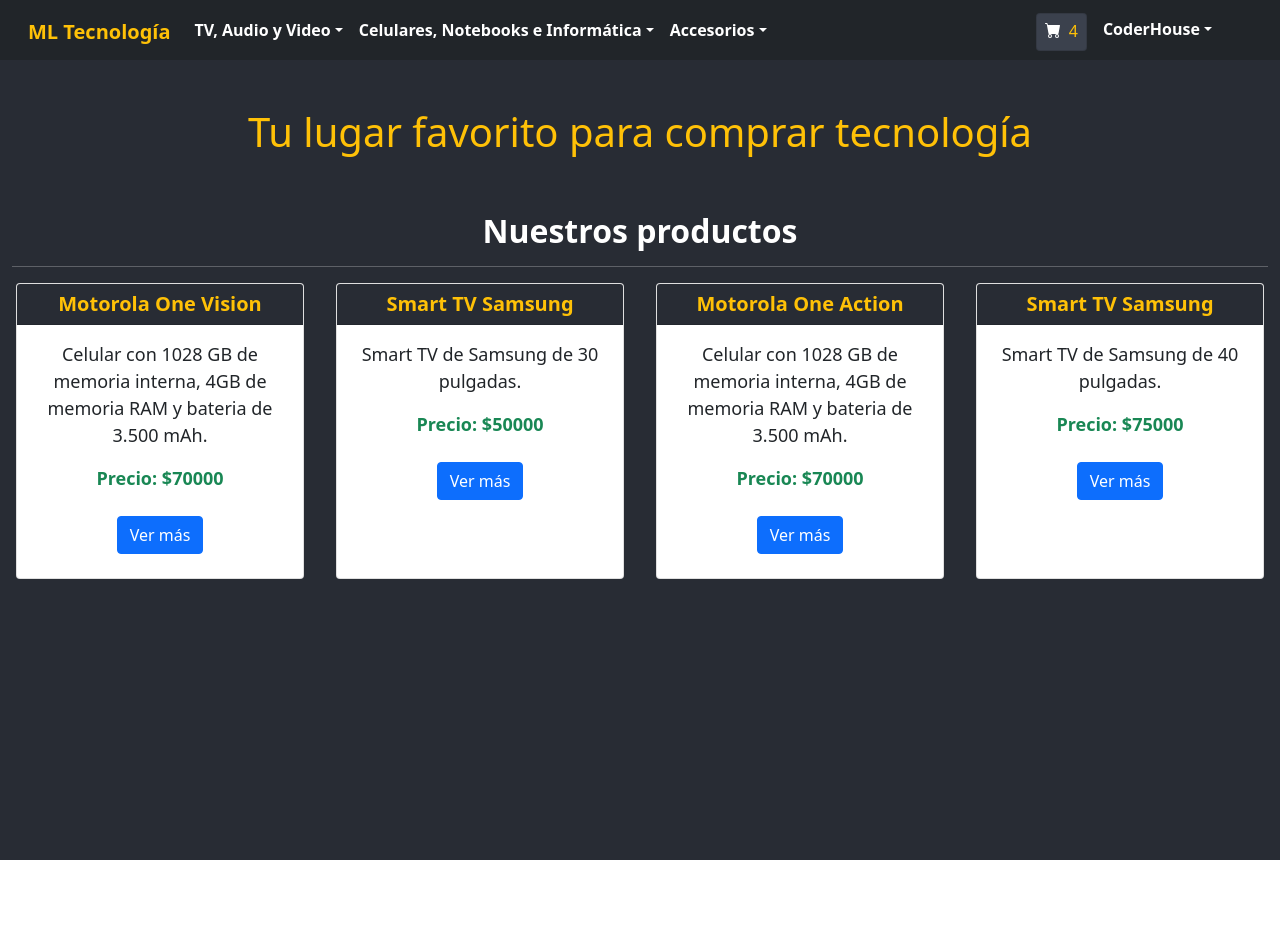
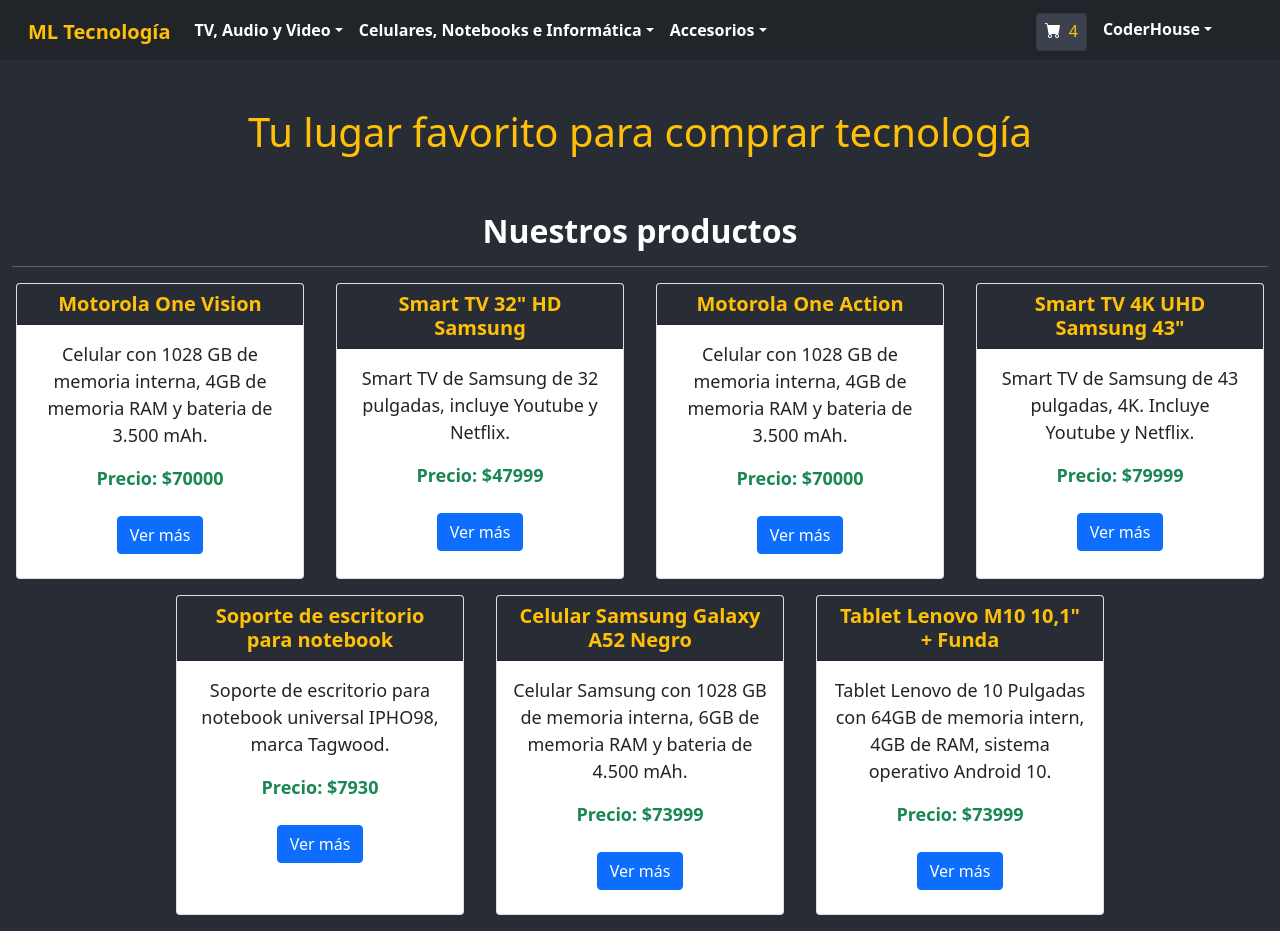
Before and after one commit to Macalui00/ml-tecnologia, a React (Create React App) app: page / in a window 1280 px wide. Before the commit the page ends 860 px from the top, so only its background shows below. Built offline with nearby package versions, Linux system fonts and the light colour scheme.

Commit message:
Agreegado de más productos al Stock, correccion de estilos

```diff
--- a/src/components/Item/Item.js
+++ b/src/components/Item/Item.js
@@ -4,7 +4,8 @@
 const Item = ({item}) => {
 
     return(
-        <Card style={{ width: '18rem' }} className='me-3 ms-3 mb-3 p-0' key={item.id}>
+        <Card style={{ width: '18rem' }} className='ms-3 me-3 mb-3 p-0' key={item.id}>
+            {/* <Card.Img variant="top" src={item.img} alt={item.nombre}/> */}
             <Card.Header className='card-header'><Card.Title className='fw-bold text-warning mb-0'>{item.nombre}</Card.Title></Card.Header>
             <Card.Body>
                 <ul className='m-0 p-0 text-dark'>
--- a/src/components/ItemCount/ItemCount.js
+++ b/src/components/ItemCount/ItemCount.js
@@ -10,7 +10,7 @@
     const incrementar = () => {
         if (stock > contador) {
             setContador(contador + 1);
-        } else {alert("Lo sentimos, no hay más stock")}
+        } else {alert("Lo sentimos, no hay más stock que el seleccionado actualmente.")}
     }
 
     const decrementar = () => {
--- a/src/components/ItemDetail/ItemDetail.js
+++ b/src/components/ItemDetail/ItemDetail.js
@@ -2,7 +2,7 @@
 import { Button } from 'react-bootstrap';
 import ItemCount from '../ItemCount/ItemCount';
 import { useState } from 'react';
-import { Card } from "react-bootstrap";
+import { Card, Container } from "react-bootstrap";
 
 const ItemDetail = ({item}) => {
 
@@ -19,20 +19,21 @@
     }
 
     return (
-        <div className="container">
-            <Card style={{ width: '50rem' }} className='me-3 ms-3 mb-3 p-0'>
-                <Card.Header className='card-header'><Card.Title className='fw-bold text-warning mb-0 fs-2'>{item.nombre}</Card.Title></Card.Header>
+        <Container fluid>
+            <Card style={{ width: '30rem' }} className='me-3 ms-3 mb-3 p-0'>
+                {/* <Card.Img variant="top" src={item.img} alt={item.nombre}/> */}
+                <Card.Header className='card-header'><Card.Title className='fw-bold text-warning mb-0 fs-3'>{item.nombre}</Card.Title></Card.Header>
                 <Card.Body>
-                    <p className="text-dark">{item.desc}</p>
-                    <h3 className='fw-bold text-success'>Precio: ${item.precio}</h3>
+                    <p className="text-dark fs-5">{item.desc}</p>
+                    <h3 className='fw-bold text-success fs-4'>Precio: ${item.precio}</h3>
                     {
-                        mostrar ? <ItemCount stock={4} inicial={1}/> : <div className='m-0 p-0'></div>
+                        mostrar ? <ItemCount stock={item.stock} inicial={1}/> : <div className='m-0 p-0'></div>
                     }
 
                     <Button variant="warning" onClick={handleVolver} className='mt-3'>Volver</Button>
                 </Card.Body>
             </Card>
-        </div>
+        </Container>
     )
 }
 
--- a/src/components/ItemList.js/ItemList.js
+++ b/src/components/ItemList.js/ItemList.js
@@ -1,18 +1,19 @@
 import Item from "../Item/Item";
+import { Container, Row } from "react-bootstrap";
 
 const ItemList = ({items}) => {
 
     return(
         <>
-            <h2 className='fw-bold'>Nuestros productos</h2>
-            <hr/>
-            <div className='row'>
-
-                {
-                    items.map((item) => <Item key={item.id} item={item}/>)
-                }
-
-            </div>
+            <Container fluid>
+                <h2 className='fw-bold'>Nuestros productos</h2>
+                <hr/>
+                <Row className='justify-content-md-center'>
+                    {
+                        items.map((item) => <Item key={item.id} item={item}/>)
+                    }
+                </Row>
+            </Container>
         </>
     )
 }
--- a/src/mock/productos.js
+++ b/src/mock/productos.js
@@ -5,15 +5,17 @@
         desc: "Celular con 1028 GB de memoria interna, 4GB de memoria RAM y bateria de 3.500 mAh.",
         precio: 70000,
         categoria: "celulares",
-        img: "../img/MotorolaOneVision.jpg"
+        img: "../img/MotorolaOneVision.jpg",
+        stock: 10
     },
     {
         id: 2,
-        nombre: "Smart TV Samsung",
-        desc: "Smart TV de Samsung de 30 pulgadas.",
-        precio: 50000,
+        nombre: 'Smart TV 32" HD Samsung',
+        desc: "Smart TV de Samsung de 32 pulgadas, incluye Youtube y Netflix.",
+        precio: 47999,
         categoria: "TV",
-        img: "https://placeholder.com/220"
+        img: "https://placeholder.com/220",
+        stock: 13
     },
     {
         id: 3,
@@ -21,15 +23,44 @@
         desc: "Celular con 1028 GB de memoria interna, 4GB de memoria RAM y bateria de 3.500 mAh.",
         precio: 70000,
         categoria: "celulares",
-        img: "../img/MotorolaOneAction.jpg"
+        img: "../img/MotorolaOneAction.jpg",
+        stock: 4
     },
     {
         id: 4,
-        nombre: "Smart TV Samsung",
-        desc: "Smart TV de Samsung de 40 pulgadas.",
-        precio: 75000,
+        nombre: 'Smart TV 4K UHD Samsung 43"',
+        desc: "Smart TV de Samsung de 43 pulgadas, 4K. Incluye Youtube y Netflix.",
+        precio: 79999,
         categoria: "TV",
-        img: "https://placeholder.com/220"
+        img: "https://placeholder.com/220",
+        stock: 3
+    },
+    {
+        id: 5,
+        nombre: 'Soporte de escritorio para notebook',
+        desc: "Soporte de escritorio para notebook universal IPHO98, marca Tagwood.",
+        precio: 7930,
+        categoria: "soporte",
+        img: "https://placeholder.com/220",
+        stock: 9
+    },
+    {
+        id: 6,
+        nombre: 'Celular Samsung Galaxy A52 Negro',
+        desc: "Celular Samsung con 1028 GB de memoria interna, 6GB de memoria RAM y bateria de 4.500 mAh.",
+        precio: 73999,
+        categoria: "celulares",
+        img: "https://placeholder.com/220",
+        stock: 20
+    },
+    {
+        id: 7,
+        nombre: 'Tablet Lenovo M10 10,1" + Funda',
+        desc: "Tablet Lenovo de 10 Pulgadas con 64GB de memoria intern, 4GB de RAM, sistema operativo Android 10.",
+        precio: 73999,
+        categoria: "tablets",
+        img: "https://placeholder.com/220",
+        stock: 30
     }
 ]
 
```
Also changed, not shown: src/img/SMART TV T4300.webp (added), 1 other file (tests, documents, lock files or other folders).
